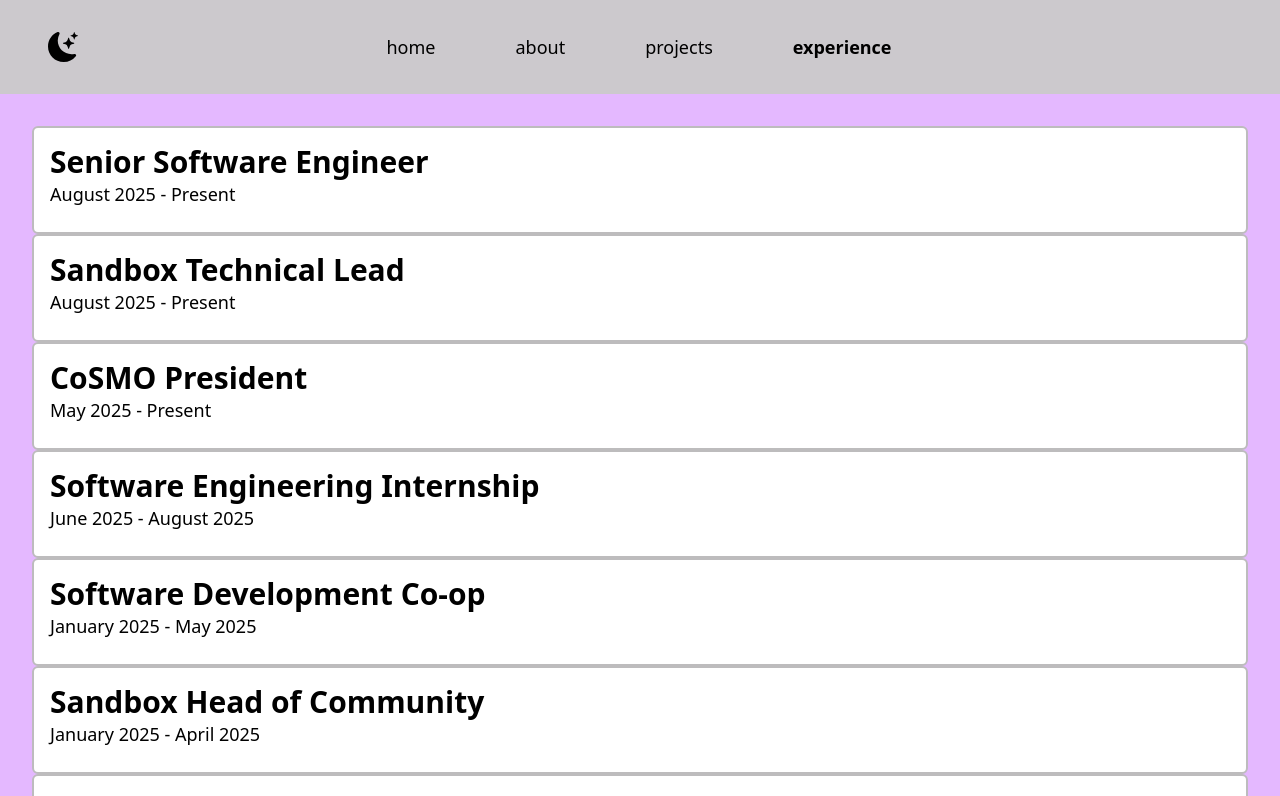
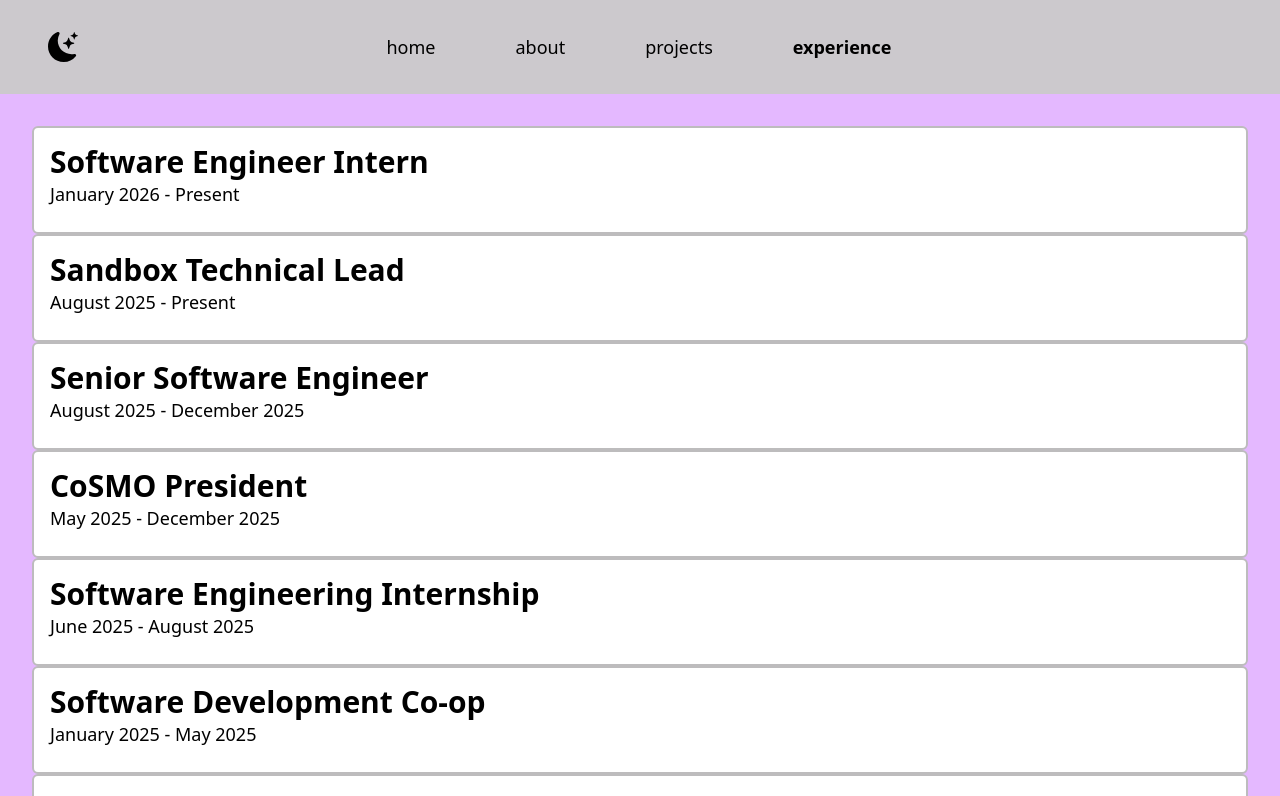
Before and after one commit to gpalmer27/gillian-website, a Next.js app: page /experience in a window 1280 px wide. Shown: the top 796 px of the page. Built offline with nearby package versions, Linux system fonts and the light colour scheme.

Commit message:
added klaviyo

```diff
--- a/app/experience/page.tsx
+++ b/app/experience/page.tsx
@@ -9,20 +9,35 @@ export default function Experience() {
   return (
     <div className="p-8">
       <div
+        onClick={() => (openBox === 11 ? setOpenBox(0) : setOpenBox(11))}
+        className={boxClass}
+      >
+        <h1 className="text-3xl font-bold">Software Engineer Intern</h1>
+        <p className="text-lg pb-2">January 2026 - Present</p>
+        <div
+          className={`${openBox === 11 ? "visibility: visible" : "visibility: hidden"}`}
+        >
+          <hr className="pt-2 dark:border-slate-800"></hr>
+          <p>
+            Incoming full-stack software engineer intern on the analytics team
+            at Klaviyo!
+          </p>
+        </div>
+      </div>
+      <div
         onClick={() => (openBox === 10 ? setOpenBox(0) : setOpenBox(10))}
         className={boxClass}
       >
-        <h1 className="text-3xl font-bold">Senior Software Engineer</h1>
+        <h1 className="text-3xl font-bold">Sandbox Technical Lead</h1>
         <p className="text-lg pb-2">August 2025 - Present</p>
         <div
           className={`${openBox === 10 ? "visibility: visible" : "visibility: hidden"}`}
         >
           <hr className="pt-2 dark:border-slate-800"></hr>
           <p>
-            I currently oversee the development of Odyssey, a learning platform
-            for Northeastern students. In this role, I organize tickets in a
-            Linear project board and hold daily standups with the team to ensure
-            that we are on track for our weekly sprints.
+            I am the current tech lead for Cooper, where I help my team stay on
+            top of our tickets and prepare for releasing an MVP for Cooper in
+            the next couple of months.
           </p>
         </div>
       </div>
@@ -30,16 +45,17 @@ export default function Experience() {
         onClick={() => (openBox === 9 ? setOpenBox(0) : setOpenBox(9))}
         className={boxClass}
       >
-        <h1 className="text-3xl font-bold">Sandbox Technical Lead</h1>
-        <p className="text-lg pb-2">August 2025 - Present</p>
+        <h1 className="text-3xl font-bold">Senior Software Engineer</h1>
+        <p className="text-lg pb-2">August 2025 - December 2025</p>
         <div
           className={`${openBox === 9 ? "visibility: visible" : "visibility: hidden"}`}
         >
           <hr className="pt-2 dark:border-slate-800"></hr>
           <p>
-            This fall, I am the tech lead for Cooper, where I help my team stay
-            on top of our tickets and prepare for releasing an MVP for Cooper in
-            the next couple of months.
+            In this role, I oversaw the development of Odyssey, a learning
+            platform for Northeastern students. In this role, I organized
+            tickets in a Linear project board and held daily standups with the
+            team to ensure that we were on track for our weekly sprints.
           </p>
         </div>
       </div>
@@ -48,14 +64,14 @@ export default function Experience() {
         className={boxClass}
       >
         <h1 className="text-3xl font-bold">CoSMO President</h1>
-        <p className="text-lg pb-2">May 2025 - Present</p>
+        <p className="text-lg pb-2">May 2025 - December 2025</p>
         <div
           className={`${openBox === 8 ? "visibility: visible" : "visibility: hidden"}`}
         >
           <hr className="pt-2 dark:border-slate-800"></hr>
           <p>
-            As president, I oversee other members of the eboard and ensure that
-            all club meetings run smoothly. I also manage a mentor program to
+            As president, I oversaw other members of the eboard and ensured that
+            all club meetings ran smoothly. I also managed a mentor program to
             help incoming first-years with their transition to Northeastern with
             a Python-based matching process and bi-weekly check-in messages.
           </p>
```
Also changed, not shown: 1 other file (tests, documents, lock files or other folders).
